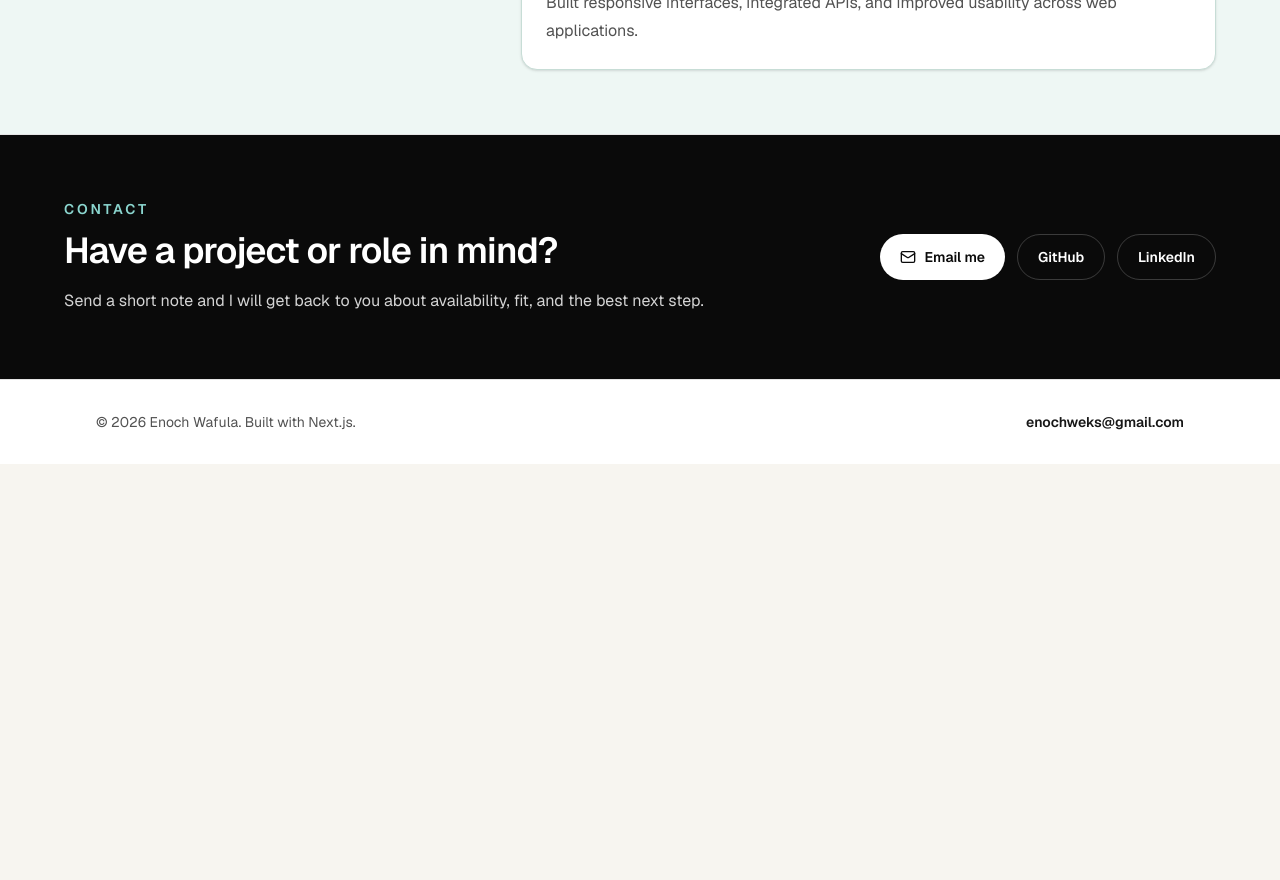
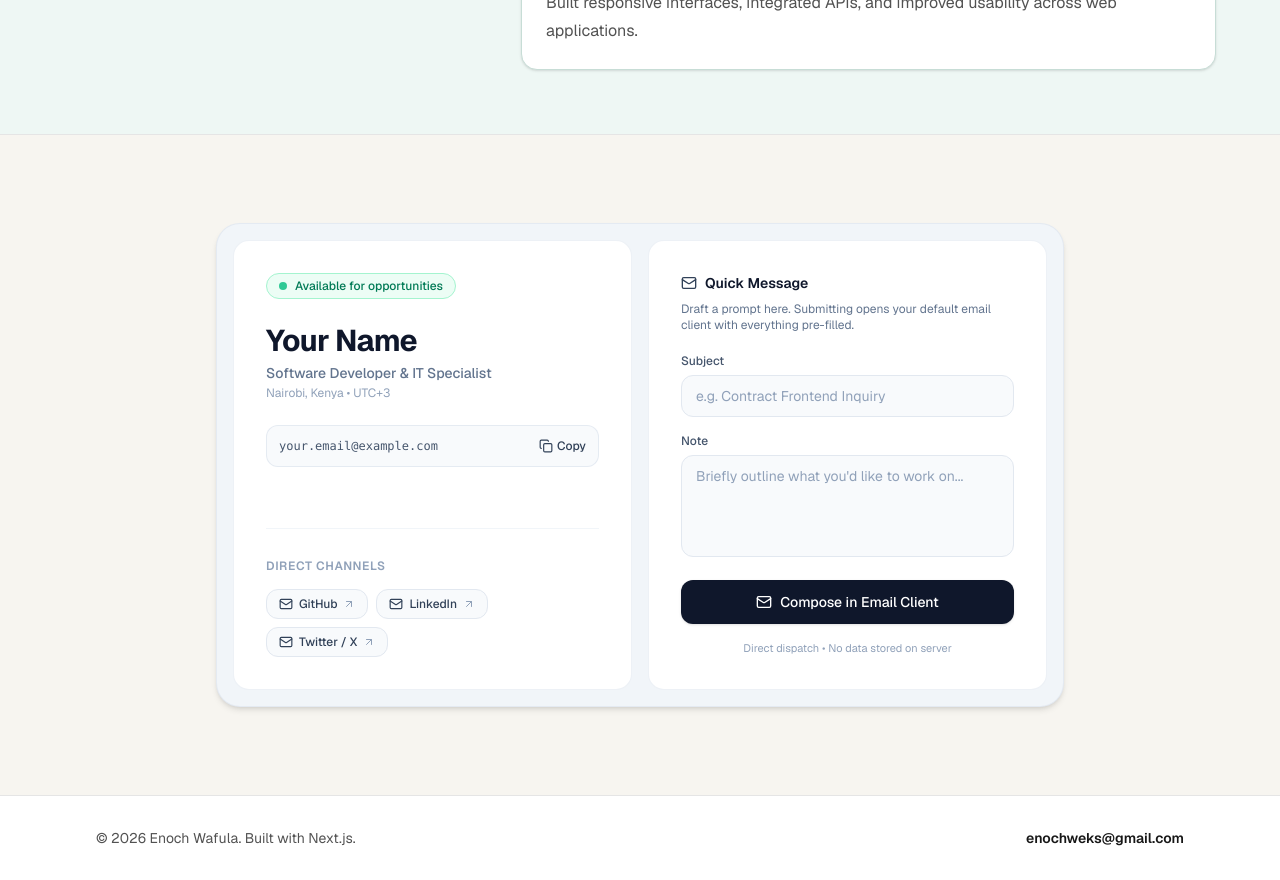
Before and after one commit to sh-Enoch/me, a Next.js app in the folder my-website/: page / in a window 1280 px wide. Shown: the part 3460-4340 px from the top of the page. Before the commit the page ends 3924 px from the top, so only its background shows below. Built offline with nearby package versions, Linux system fonts and the light colour scheme.

Commit message:
feat: add ContactCard component for email inquiries; update Home page to include contact section

```diff
--- a/my-website/src/app/page.jsx
+++ b/my-website/src/app/page.jsx
@@ -4,6 +4,7 @@ import { SectionHeading } from "@/components/section-heading";
 import { SiteFooter } from "@/components/site-footer";
 import { SiteHeader } from "@/components/site-header";
 import { experience, profile, projects, skills } from "@/data/profile";
+import ContactCard from "@/components/Contact";
 import {
   ArrowRight,
   BriefcaseBusiness,
@@ -282,7 +283,7 @@ export default function Home() {
         </div>
       </section>
 
-      <section
+      {/* <section
         id="contact"
         className="bg-neutral-950 px-4 py-16 sm:px-6 lg:px-8"
       >
@@ -320,6 +321,12 @@ export default function Home() {
             ))}
           </div>
         </div>
+      </section> */}
+      <section
+        id="contact"
+        className="px-4 py-16 sm:px-6 lg:px-8"
+      >
+        <ContactCard />
       </section>
 
       <SiteFooter />
--- /dev/null
+++ b/my-website/src/components/Contact.tsx
@@ -0,0 +1,184 @@
+// import React from 'react'
+
+// function Contact() {
+//   return (
+//     <div className=' bg-[#f7f5f0]/90 '>
+
+//     </div>
+//   )
+// }
+
+// export default Contact
+
+'use client';
+
+import React, { useState } from "react";
+import { Mail,  ArrowUpRight, Copy, Check } from "lucide-react";
+
+export default function ContactCard() {
+  const [subject, setSubject] = useState("");
+  const [body, setBody] = useState("");
+  const [copied, setCopied] = useState(false);
+
+  const emailAddress = "your.email@example.com";
+
+  const handleCopy = () => {
+    navigator.clipboard.writeText(emailAddress);
+    setCopied(true);
+    setTimeout(() => setCopied(false), 2000);
+  };
+
+  const handleMailto = (e: React.FormEvent) => {
+    e.preventDefault();
+    const encodedSubject = encodeURIComponent(subject || "Project Inquiry");
+    const encodedBody = encodeURIComponent(body || "Hi, let's talk about...");
+    window.location.href = `mailto:${emailAddress}?subject=${encodedSubject}&body=${encodedBody}`;
+  };
+
+  return (
+    <div className="max-w-4xl mx-auto p-4 sm:p-6">
+      {/* Outer Card Container */}
+      <div className="bg-slate-100 border border-slate-200/80 rounded-3xl p-3 sm:p-4 shadow-md transition-shadow hover:shadow-lg">
+        <div className="grid grid-cols-1 md:grid-cols-2 gap-3 sm:gap-4">
+
+          {/* Left Panel: Digital Business Card Face */}
+          <div className="bg-white border border-slate-200/60 rounded-2xl p-6 sm:p-8 flex flex-col justify-between">
+            <div>
+              {/* Status Indicator */}
+              <div className="inline-flex items-center gap-2 px-3 py-1 rounded-full bg-emerald-50 border border-emerald-200 text-emerald-700 text-xs font-medium mb-6">
+                <span className="w-2 h-2 rounded-full bg-emerald-500 animate-pulse" />
+                Available for opportunities
+              </div>
+
+              {/* Identity & Headline */}
+              <h2 className="text-2xl sm:text-3xl font-bold tracking-tight text-slate-900">
+                Your Name
+              </h2>
+              <p className="text-sm font-medium text-slate-500 mt-1">
+                Software Developer & IT Specialist
+              </p>
+              <p className="text-xs text-slate-400 mt-0.5">
+                Nairobi, Kenya • UTC+3
+              </p>
+
+              {/* Quick Copy Email Snippet */}
+              <div className="mt-6 flex items-center justify-between p-3 rounded-xl bg-slate-50 border border-slate-200/80 text-xs">
+                <span className="font-mono text-slate-600 truncate mr-2">
+                  {emailAddress}
+                </span>
+                <button
+                  type="button"
+                  onClick={handleCopy}
+                  className="flex items-center gap-1 font-medium text-slate-700 hover:text-slate-900 transition-colors"
+                  aria-label="Copy email"
+                >
+                  {copied ? (
+                    <Check className="w-3.5 h-3.5 text-emerald-600" />
+                  ) : (
+                    <Copy className="w-3.5 h-3.5" />
+                  )}
+                  <span>{copied ? "Copied" : "Copy"}</span>
+                </button>
+              </div>
+            </div>
+
+            {/* Social Channels */}
+            <div className="mt-8 pt-6 border-t border-slate-100">
+              <span className="text-xs font-semibold uppercase tracking-wider text-slate-400">
+                Direct Channels
+              </span>
+              <div className="flex flex-wrap gap-2 mt-3">
+                <a
+                  href="https://github.com"
+                  target="_blank"
+                  rel="noreferrer"
+                  className="inline-flex items-center gap-1.5 px-3 py-1.5 rounded-xl bg-slate-50 hover:bg-slate-100 border border-slate-200 text-xs font-medium text-slate-700 transition-all active:scale-95"
+                >
+                  <Mail className="w-3.5 h-3.5" />
+                  GitHub
+                  <ArrowUpRight className="w-3 h-3 text-slate-400" />
+                </a>
+                <a
+                  href="https://linkedin.com"
+                  target="_blank"
+                  rel="noreferrer"
+                  className="inline-flex items-center gap-1.5 px-3 py-1.5 rounded-xl bg-slate-50 hover:bg-slate-100 border border-slate-200 text-xs font-medium text-slate-700 transition-all active:scale-95"
+                >
+                  <Mail className="w-3.5 h-3.5" />
+                  LinkedIn
+                  <ArrowUpRight className="w-3 h-3 text-slate-400" />
+                </a>
+                <a
+                  href="https://x.com"
+                  target="_blank"
+                  rel="noreferrer"
+                  className="inline-flex items-center gap-1.5 px-3 py-1.5 rounded-xl bg-slate-50 hover:bg-slate-100 border border-slate-200 text-xs font-medium text-slate-700 transition-all active:scale-95"
+                >
+                  <Mail className="w-3.5 h-3.5" />
+                  Twitter / X
+                  <ArrowUpRight className="w-3 h-3 text-slate-400" />
+                </a>
+              </div>
+            </div>
+          </div>
+
+          {/* Right Panel: The Quick Mailto Trigger */}
+          <div className="bg-white border border-slate-200/60 rounded-2xl p-6 sm:p-8 flex flex-col justify-between">
+            <div>
+              <div className="flex items-center gap-2 mb-2">
+                <Mail className="w-4 h-4 text-slate-700" />
+                <h3 className="font-semibold text-slate-900 text-sm">
+                  Quick Message
+                </h3>
+              </div>
+              <p className="text-xs text-slate-500 mb-5">
+                Draft a prompt here. Submitting opens your default email client with everything pre-filled.
+              </p>
+
+              <form onSubmit={handleMailto} className="space-y-4">
+                <div>
+                  <label className="block text-xs font-medium text-slate-600 mb-1.5">
+                    Subject
+                  </label>
+                  <input
+                    type="text"
+                    value={subject}
+                    onChange={(e) => setSubject(e.target.value)}
+                    placeholder="e.g. Contract Frontend Inquiry"
+                    className="w-full text-sm bg-slate-50 border border-slate-200 rounded-xl px-3.5 py-2.5 text-slate-800 placeholder-slate-400 focus:outline-none focus:ring-2 focus:ring-slate-900/10 focus:border-slate-800 transition-all"
+                  />
+                </div>
+
+                <div>
+                  <label className="block text-xs font-medium text-slate-600 mb-1.5">
+                    Note
+                  </label>
+                  <textarea
+                    rows={4}
+                    value={body}
+                    onChange={(e) => setBody(e.target.value)}
+                    placeholder="Briefly outline what you'd like to work on..."
+                    className="w-full text-sm bg-slate-50 border border-slate-200 rounded-xl px-3.5 py-2.5 text-slate-800 placeholder-slate-400 focus:outline-none focus:ring-2 focus:ring-slate-900/10 focus:border-slate-800 transition-all resize-none"
+                  />
+                </div>
+
+                <button
+                  type="submit"
+                  className="w-full flex items-center justify-center gap-2 rounded-xl bg-slate-900 text-white text-sm font-medium py-3 hover:bg-slate-800 active:scale-[0.99] transition-all shadow-sm"
+                >
+                  <Mail className="w-4 h-4" />
+                  Compose in Email Client
+                </button>
+              </form>
+            </div>
+
+            <p className="text-[11px] text-slate-400 text-center mt-4">
+              Direct dispatch • No data stored on server
+            </p>
+          </div>
+
+        </div>
+      </div>
+    </div>
+  );
+}
--- a/my-website/src/data/profile.js
+++ b/my-website/src/data/profile.js
@@ -31,6 +31,7 @@ export const skills = {
     "Linux & Windows Support",
     "Hardware & Software Diagnostics",
     "User & Access Management",
+    "Any Desk",
   ],
   cloudDevOps: [
     "Git & GitHub",
```
